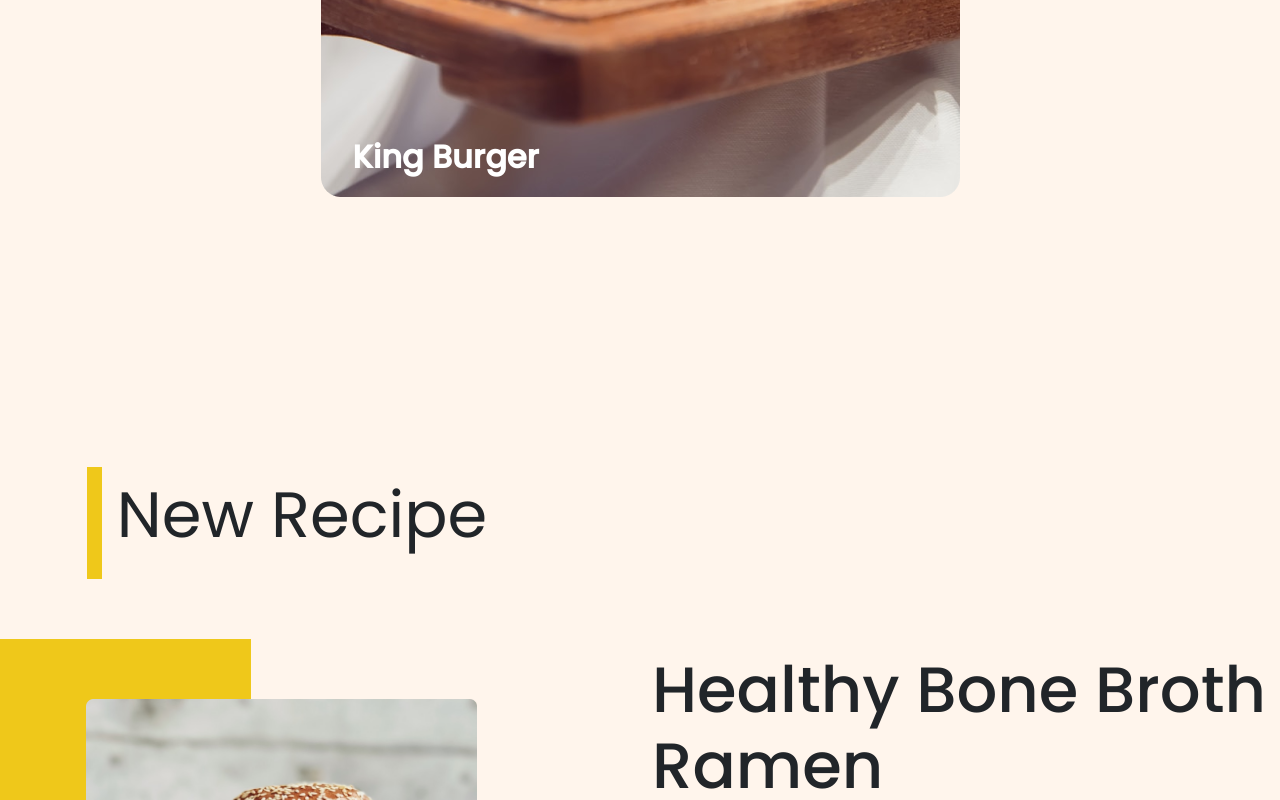
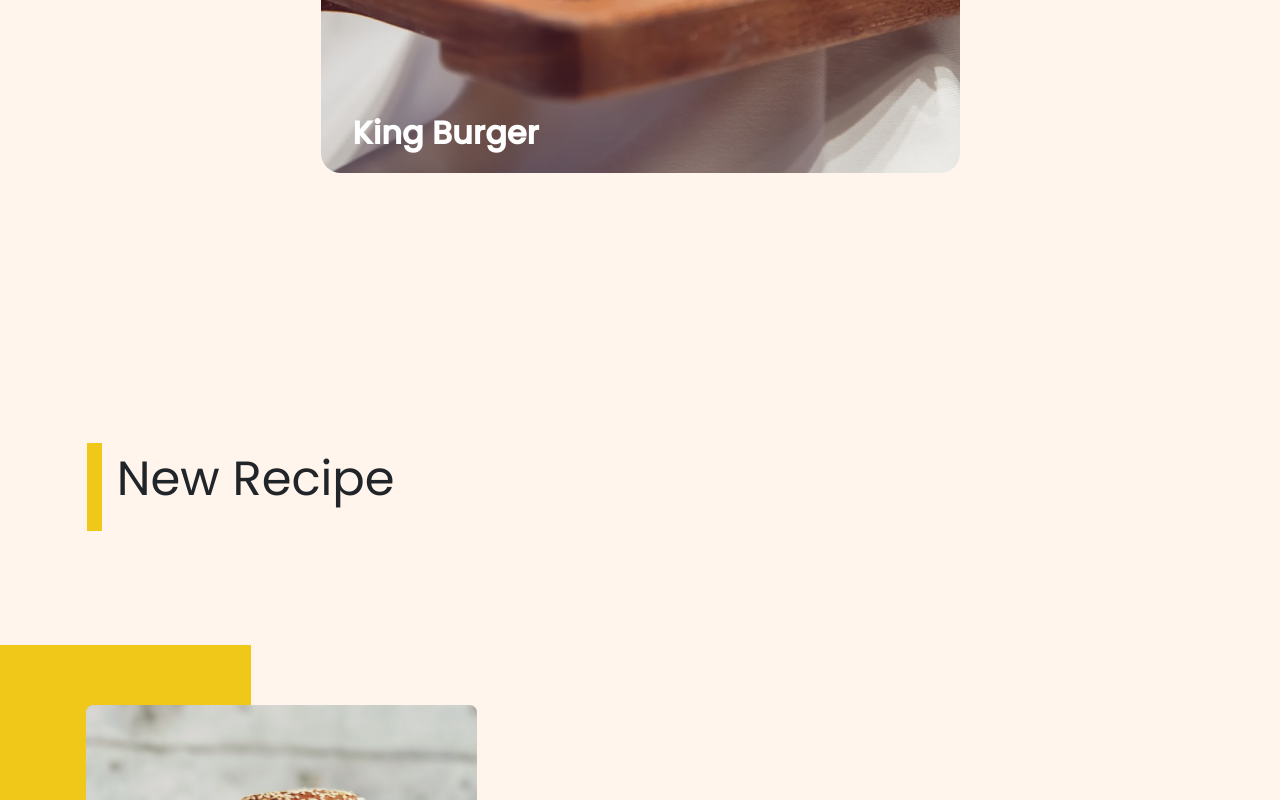
Before and after one commit to Pijar-Camp-Batch-15-Team-B/pijar-food-fe, a React (Create React App) app: page / in a window 1280 px wide. Shown: the part 2000-2800 px from the top of the page. Built offline with nearby package versions, Linux system fonts and the light colour scheme.

Commit message:
[Update] Homepage

```diff
--- a/src/style/Home.css
+++ b/src/style/Home.css
@@ -130,7 +130,8 @@
 }
 
 .recipe-right h1{
-    font-size: 4em;
+    font-size: 3.5em;
+    font-weight: bold;
 }
 
 .recipe-right p{
@@ -200,6 +201,10 @@ hr {
         padding: 20px;
     }
 
+    .title-head p{
+        font-size: 3em;
+    }
+
     .inner-text img{
         width: 100%;
     }
@@ -207,4 +212,15 @@ hr {
     .recipe-orange{
         height: 400px;
     }
+    .recipe-right {
+        margin-top: 14%;
+        padding: 20px;
+        text-align: center;
+    }
+
+    hr {
+        width: 50%;
+        margin: auto;
+        padding: 15px;
+    }
 }
```
